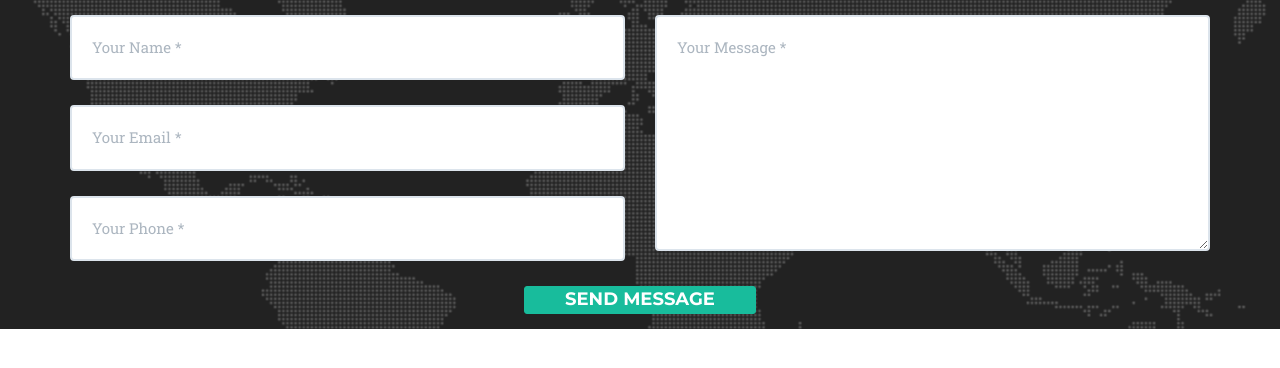
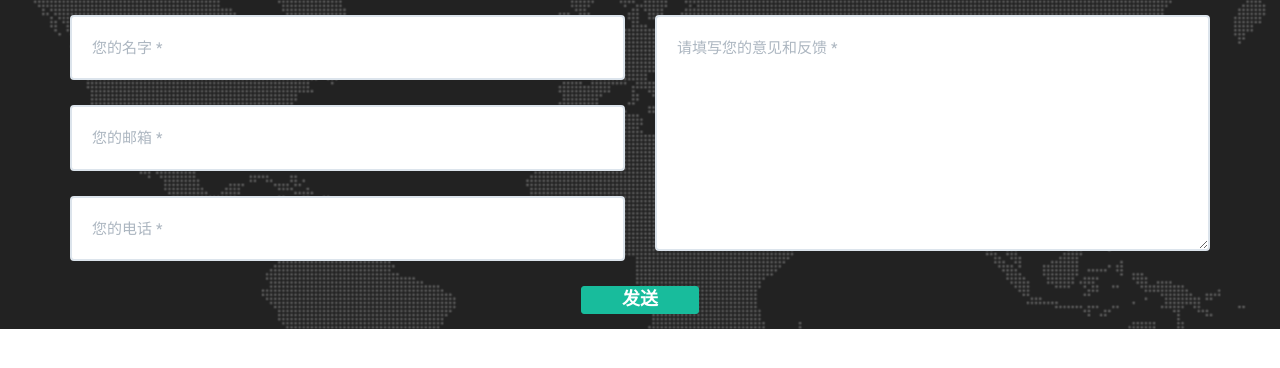
Before and after one commit to easyui/easyui.github.io, a Jekyll site: the page built from qikacontactus.md, in a window 1280 px wide. Shown: the top 368 px of the page. Built offline with Jekyll 4.4.1, drawn with Linux system fonts in a browser that asks for light colours; some web fonts are replaced.

Commit message:
本地化

```diff
--- a/_includes/qikacontact.html
+++ b/_includes/qikacontact.html
@@ -62,28 +62,28 @@
                     <div class="row">
                         <div class="col-md-6">
                             <div class="control-group form-group">
-                                <input type="text" class="form-control" placeholder="Your Name *" id="name" required data-validation-required-message="Please enter your name.">
+                                <input type="text" class="form-control" placeholder="您的名字 *" id="name" required data-validation-required-message="请填写您的名字，便于我们联系您。">
                                 <p class="help-block text-danger"></p>
                             </div>
                             <div class="control-group form-group">
-                                <input type="email" class="form-control" placeholder="Your Email *" id="email" required data-validation-required-message="Please enter your email address.">
+                                <input type="email" class="form-control" placeholder="您的邮箱 *" id="email" required data-validation-required-message="请填写您的邮箱，便于我们联系您。">
                                 <p class="help-block text-danger"></p>
                             </div>
                             <div class="control-group form-group">
-                                <input type="tel" class="form-control" placeholder="Your Phone *" id="phone" required data-validation-required-message="Please enter your phone number.">
+                                <input type="tel" class="form-control" placeholder="您的电话 *" id="phone" required data-validation-required-message="请填写您的电话，便于我们联系您。">
                                 <p class="help-block text-danger"></p>
                             </div>
                         </div>
                         <div class="col-md-6">
                             <div class="control-group form-group">
-                                <textarea class="form-control" placeholder="Your Message *" id="message" required data-validation-required-message="Please enter a message."></textarea>
+                                <textarea class="form-control" placeholder="请填写您的意见和反馈 *" id="message" required data-validation-required-message="请填写您的意见和反馈。"></textarea>
                                 <p class="help-block text-danger"></p>
                             </div>
                         </div>
                         <div class="clearfix"></div>
                         <div class="col-lg-12 text-center">
                             <div id="success"></div>
-                            <button type="submit" class="btn btn-xl">Send Message</button>
+                            <button type="submit" class="btn btn-xl">发送</button>
                         </div>
                     </div>
                 </form>
@@ -144,7 +144,7 @@
                         $('#success > .alert-success').html("<button type='button' class='close' data-dismiss='alert' aria-hidden='true'>&times;")
                             .append("</button>");
                         $('#success > .alert-success')
-                            .append("<strong>Your message has been sent. </strong>");
+                            .append("<strong>反馈成功，非常感谢！ </strong>");
                         $('#success > .alert-success')
                             .append('</div>');
 
```
Also changed, not shown: other parts of _includes/qikacontact.html (+1 -1 lines).
